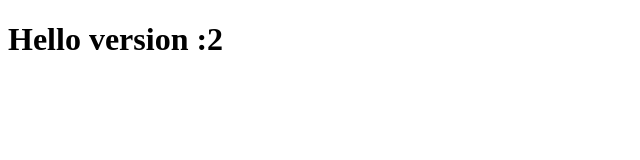
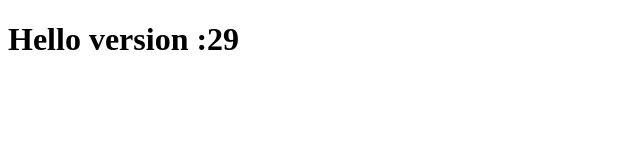
Before and after one commit to shubhagitak/seceproject, a plain HTML site: page index.html in a window 1280 px wide. Shown: the full height of the page, 0-640 px from the left. Drawn offline with Linux system fonts and the light colour scheme.

Commit message:
Update index.html

```diff
--- a/index.html
+++ b/index.html
@@ -6,6 +6,6 @@
     <title>Document</title>
 </head>
 <body>
-    <h1>Hello  version :2</h1>
+    <h1>Hello  version :29</h1>
 </body>
 </html>
```
